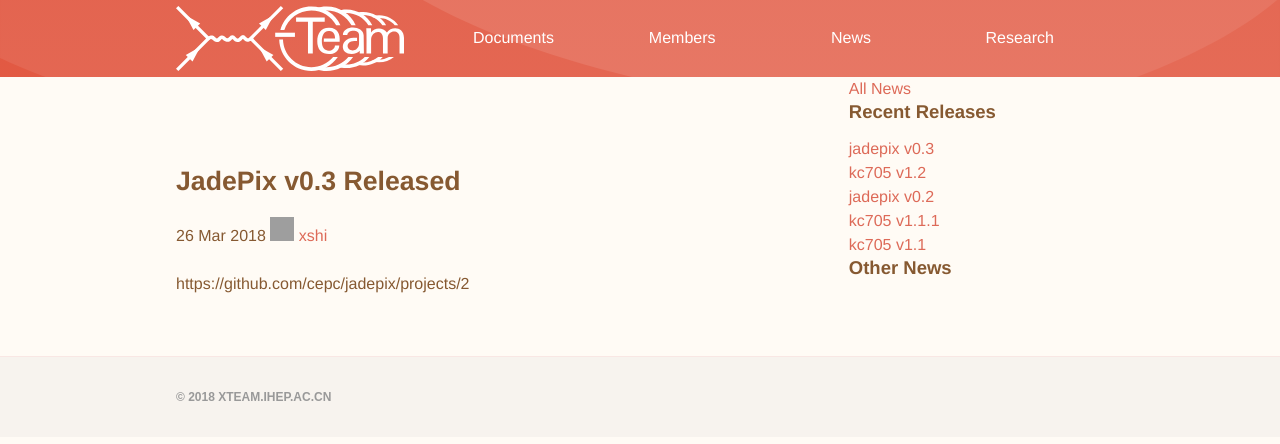
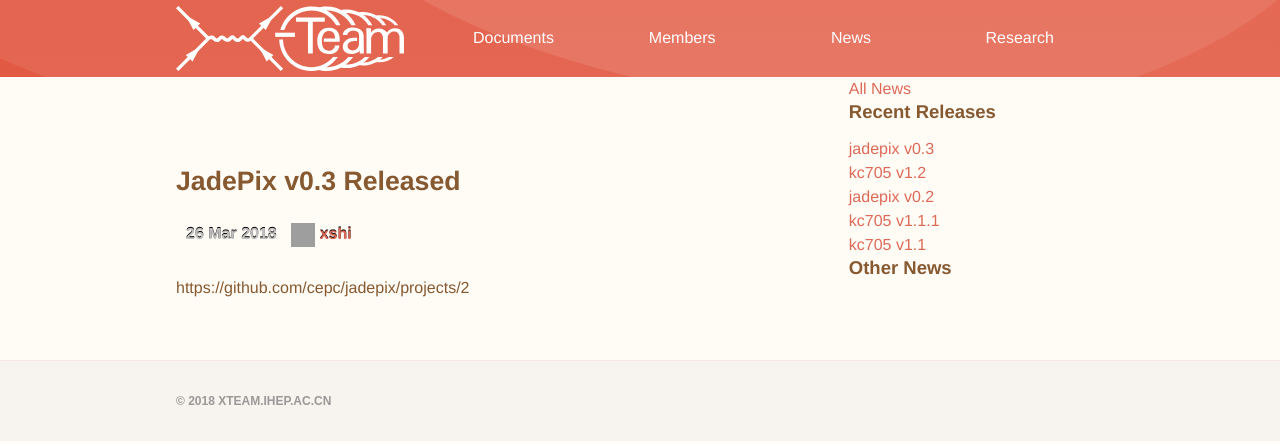
Before and after one commit to dt-np/xteam, a Jekyll site: the page built from _posts/2018-03-26-jadepix-0-3-released.md, in a window 1280 px wide. Shown: the top 444 px of the page. Built offline with Jekyll 4.4.1, drawn with Linux system fonts in a browser that asks for light colours; grey boxes are pictures that could not be loaded.

Commit message:
Add Label

```diff
--- a/_sass/components/_article.scss
+++ b/_sass/components/_article.scss
@@ -20,6 +20,40 @@
       border-bottom: 0;
     }
   }
+
+  .label {
+    float: left;
+    text-transform: uppercase;
+    font-weight: 400;
+    color:#F7F7F7;
+    background-color:  #D8D2C9; //  #B31B1B;
+    // text-shadow: 0 -1px 0 rgba(0,0,0,.5);
+  }
+
+  @media (max-width: 568px) {
+    .post-category { padding-left: 30px; }
+  }
+
+  @media (min-width: 768px) {
+    .post-category { margin-left: -50px; }
+  }
+
+
+  .avatar {
+    display: inline-block;
+    vertical-align: middle;
+  }
+
+  .post-meta {
+    padding: 5px 0;
+    color: #c0c0c0;
+    font-weight: 600;
+    text-shadow: 0 -1px 0 #000;
+  }
+
+  .post-date,
+  .post-author { margin-left: 10px; }
+
 
   h2,
   h3 {
```
